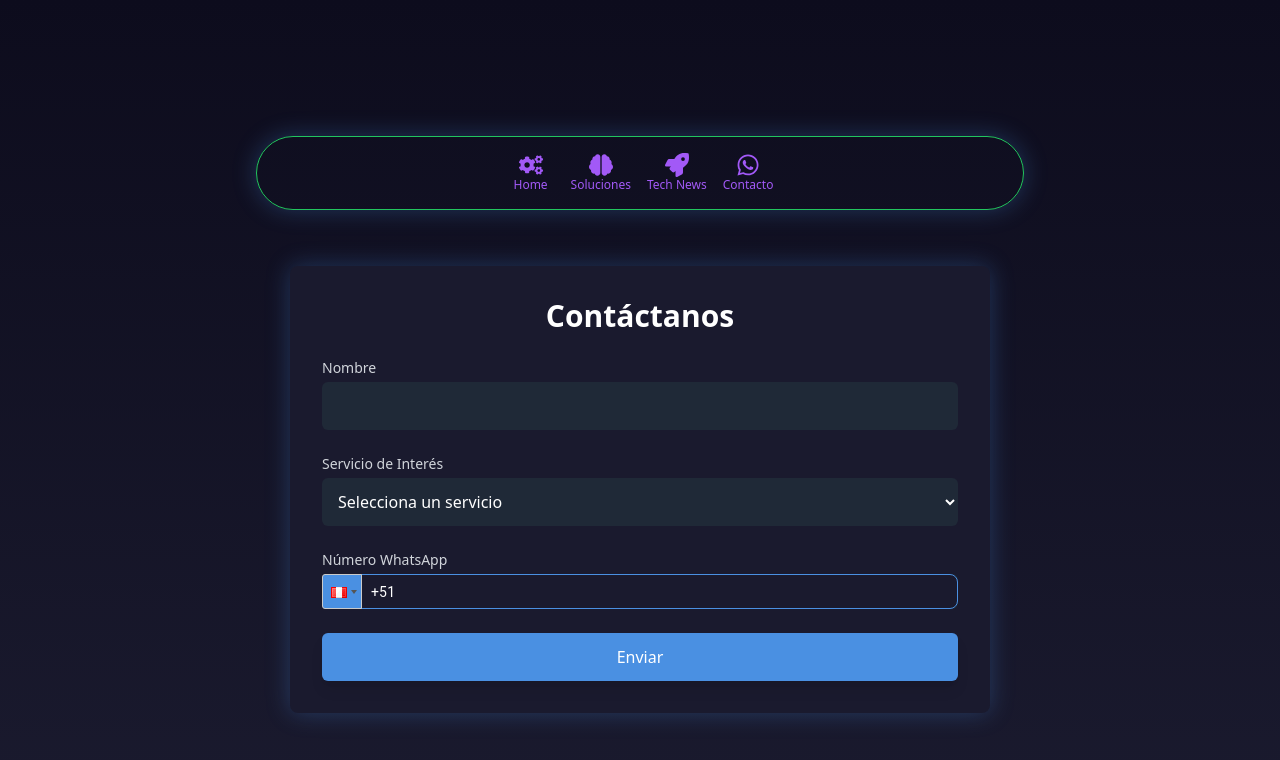
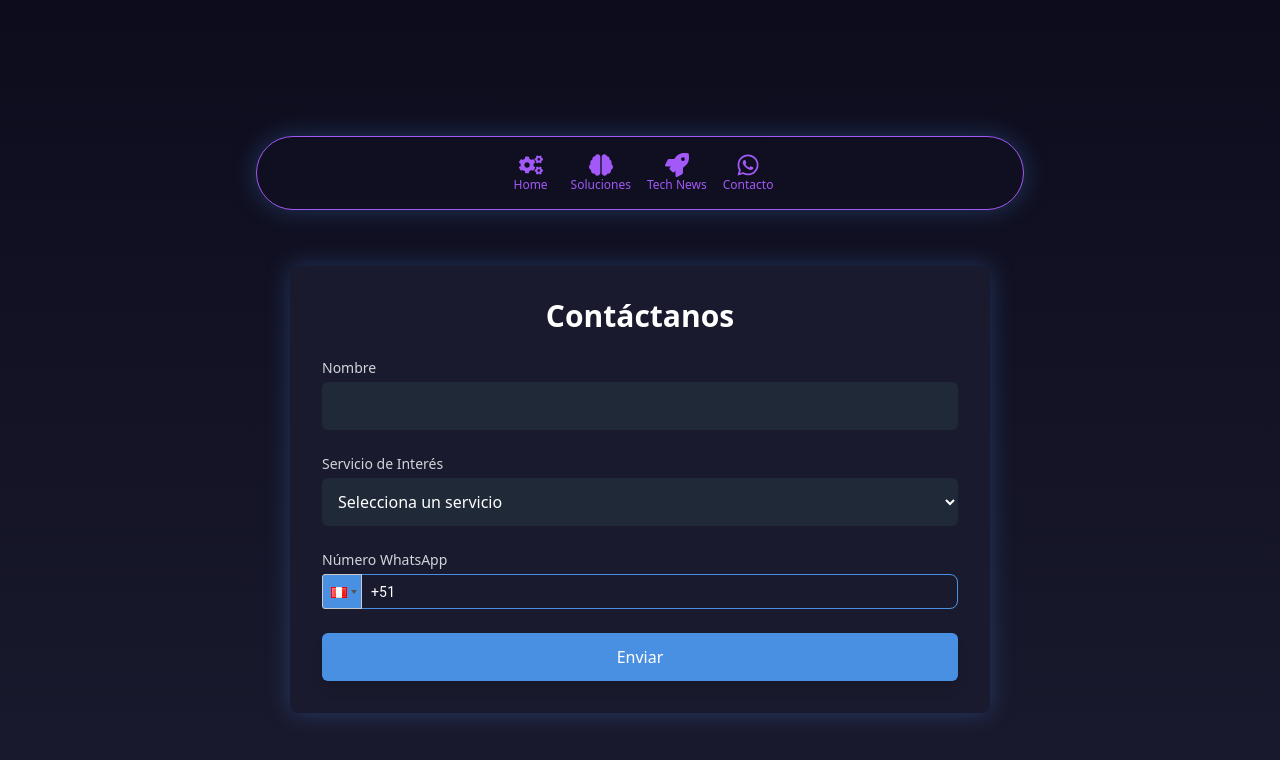
Before and after one commit to deivipluss/landing, a Next.js app: page /contacto in a window 1280 px wide. Shown: the top 760 px of the page. Built offline with nearby package versions, Linux system fonts and the light colour scheme.

Commit message:
Menú superior dinámico: colores automáticos según servicio/ruta

```diff
--- a/components/HomeNavigation.tsx
+++ b/components/HomeNavigation.tsx
@@ -14,25 +14,54 @@ import {
 const HomeNavigation = () => {
   const pathname = usePathname();
 
+  // Colores por servicio
+  const serviceColors: Record<string, { border: string; icon: string; iconHover: string; text: string; textHover: string }> = {
+    "/gerencias": {
+      border: "#4A90E2", icon: "#4A90E2", iconHover: "#00F5D4", text: "#4A90E2", textHover: "#00F5D4"
+    },
+    "/redes-membresia": {
+      border: "#FF69B4", icon: "#FF69B4", iconHover: "#DB7093", text: "#FF69B4", textHover: "#DB7093"
+    },
+    "/gestion-contenidos": {
+      border: "#22c55e", icon: "#22c55e", iconHover: "#14532d", text: "#22c55e", textHover: "#14532d"
+    },
+    "/ux-desarrollo": {
+      border: "#3498DB", icon: "#3498DB", iconHover: "#2980B9", text: "#3498DB", textHover: "#2980B9"
+    },
+    "/funnels-leads": {
+      border: "#00C9A7", icon: "#00C9A7", iconHover: "#4A90E2", text: "#00C9A7", textHover: "#4A90E2"
+    },
+    "/entrenamiento-ejecutivo": {
+      border: "#FFB75E", icon: "#FFB75E", iconHover: "#ED8F03", text: "#FFB75E", textHover: "#ED8F03"
+    },
+    "default": {
+      border: "#A259F7", icon: "#A259F7", iconHover: "#7C3AED", text: "#A259F7", textHover: "#7C3AED"
+    }
+  };
+
+  // Detectar servicio activo por ruta
+  const activeService = Object.keys(serviceColors).find((route) => pathname.startsWith(route)) || "default";
+  const colors = serviceColors[activeService];
+
   const navItems = [
     {
       href: "/",
-      icon: <FaCogs className="transition-transform duration-300 group-hover:rotate-180 text-[#A259F7] group-hover:text-[#7C3AED]" />,
+      icon: <FaCogs className={`transition-transform duration-300 group-hover:rotate-180 text-[${colors.icon}] group-hover:text-[${colors.iconHover}]`} />,
       label: "Home"
     },
     {
       href: "/#solutions",
-      icon: <FaBrain className="transition-transform duration-300 group-hover:scale-110 text-[#A259F7] group-hover:text-[#7C3AED]" />,
+      icon: <FaBrain className={`transition-transform duration-300 group-hover:scale-110 text-[${colors.icon}] group-hover:text-[${colors.iconHover}]`} />,
       label: "Soluciones"
     },
     {
       href: "/novedades-tech",
-      icon: <FaRocket className="transition-transform duration-300 group-hover:scale-110 text-[#A259F7] group-hover:text-[#7C3AED]" />,
+      icon: <FaRocket className={`transition-transform duration-300 group-hover:scale-110 text-[${colors.icon}] group-hover:text-[${colors.iconHover}]`} />,
       label: "Tech News"
     },
     {
       href: "/contacto",
-      icon: <FaWhatsapp className="transition-transform duration-300 group-hover:rotate-12 text-[#A259F7] group-hover:text-[#7C3AED]" />,
+      icon: <FaWhatsapp className={`transition-transform duration-300 group-hover:rotate-12 text-[${colors.icon}] group-hover:text-[${colors.iconHover}]`} />,
       label: "Contacto"
     },
   ];
@@ -57,7 +86,7 @@ const HomeNavigation = () => {
   };
 
   return (
-    <header className="flex justify-center py-3 sm:py-4 mb-4 sm:mb-6 md:mb-8 lg:mb-10 space-x-3 sm:space-x-4 bg-transparent rounded-full w-[90%] max-w-3xl mx-auto border border-[#22c55e] shadow-glow">
+    <header className={`flex justify-center py-3 sm:py-4 mb-4 sm:mb-6 md:mb-8 lg:mb-10 space-x-3 sm:space-x-4 bg-transparent rounded-full w-[90%] max-w-3xl mx-auto border shadow-glow`} style={{ borderColor: colors.border }}>
       {navItems.map((item) => (
         <Link
           key={item.href}
@@ -65,14 +94,10 @@ const HomeNavigation = () => {
           onClick={(e) => item.href.includes('#') && handleNavClick(item.href, e)}
           className="group flex flex-col items-center cursor-pointer"
         >
-          <div className={`
-            text-xl sm:text-2xl mx-2 sm:mx-3
-            ${isActive(item.href) ? 'text-[#A259F7]' : 'text-[#A259F7]'}
-            group-hover:text-[#7C3AED] transition-all duration-300
-          `}>
+          <div className={`text-xl sm:text-2xl mx-2 sm:mx-3 text-[${colors.text}] group-hover:text-[${colors.textHover}] transition-all duration-300`}>
             {item.icon}
           </div>
-          <span className="text-[10px] sm:text-xs text-[#A259F7] group-hover:text-[#7C3AED] transition-colors duration-300">
+          <span className={`text-[10px] sm:text-xs text-[${colors.text}] group-hover:text-[${colors.textHover}] transition-colors duration-300`}>
             {item.label}
           </span>
         </Link>
```
